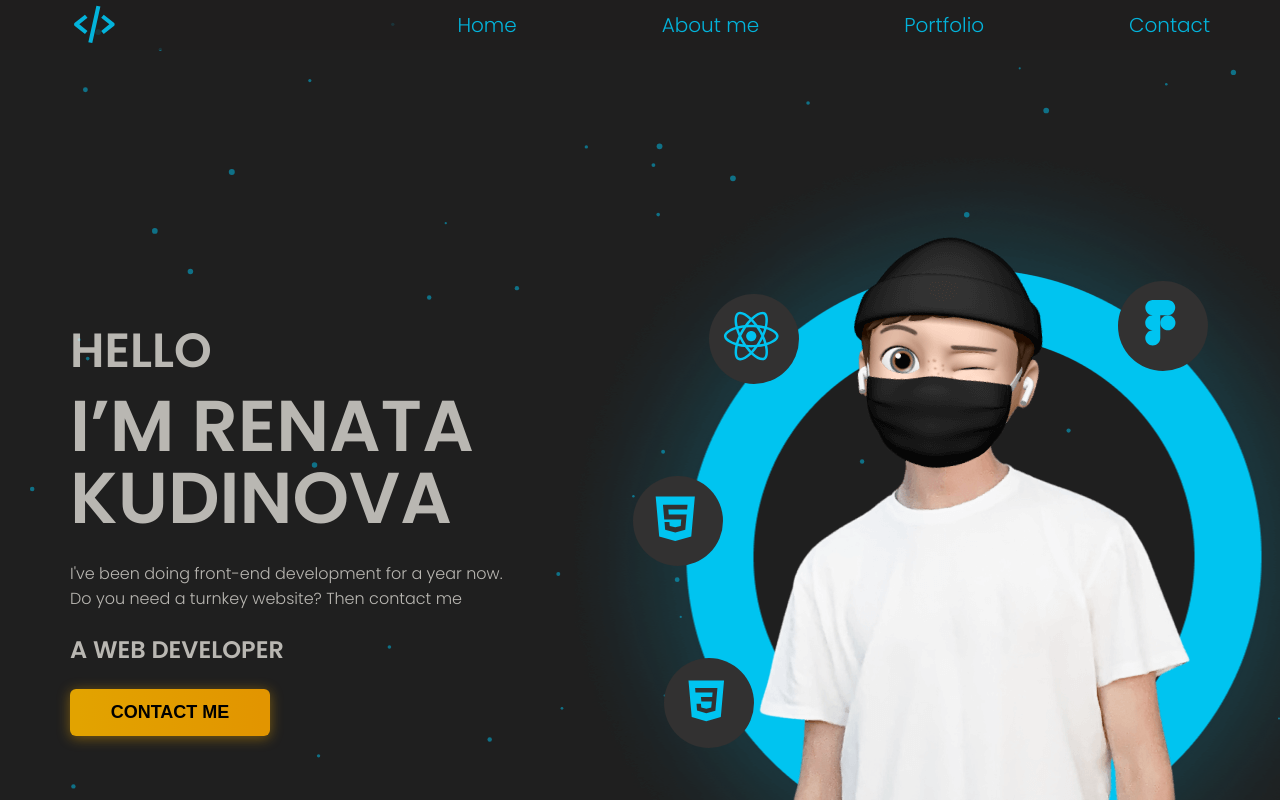
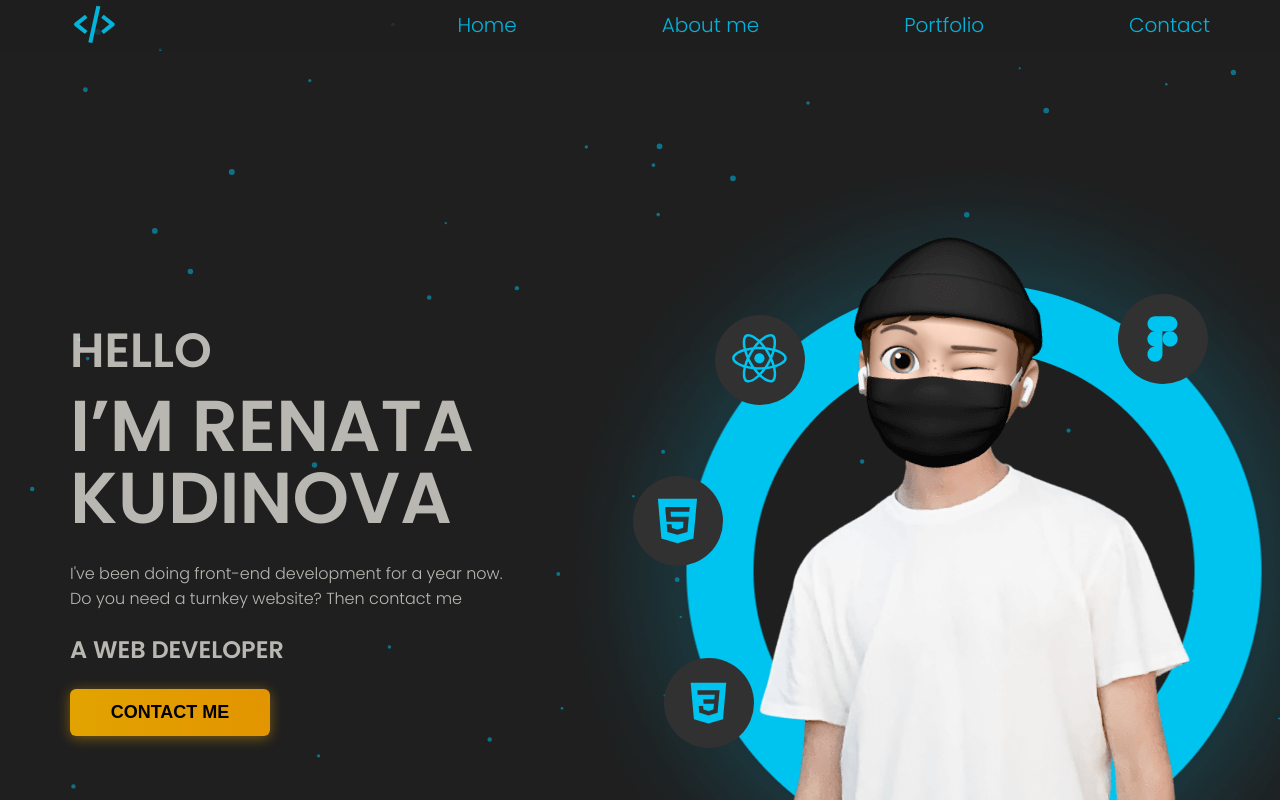
Before and after one commit to kdrenata/portfolio-project, a React (Vite) app: page / in a window 1280 px wide. Shown: the top 800 px of the page. Built offline with nearby package versions, Linux system fonts and the light colour scheme.

Commit message:
css fixed

```diff
--- a/src/components/circle/Circle.tsx
+++ b/src/components/circle/Circle.tsx
@@ -17,7 +17,7 @@ type PropsType = {
 export const Circle =(props:PropsType)=> {
     return (
         <StyledCircle {...props}>
-            <Icon iconId={props.src} width={'82'} height={'95'} viewBox={'-20 -20 150 150'}/>
+            <Icon iconId={props.src} width={'82'} height={'95'} viewBox={'-24 -24 150 150'}/>
         </StyledCircle>
     )
 }
--- a/src/layout/sections/main/Main.tsx
+++ b/src/layout/sections/main/Main.tsx
@@ -23,10 +23,10 @@ export const Main = () => {
                         <Avatar src={photo} alt=''/>
                         <MainEllipse src={ellipse} alt=''/>
 
-                        <Circle src={'reactGray'} top={'14%' } left={'8%'}/>
+                        <Circle src={'reactGray'} top={'17%' } left={'9%'}/>
                         <Circle src={'htmlGray'} top={'41%' } left={'-4%'}/>
                         <Circle src={'cssGray'} top={'68%' } left={'1%'}/>
-                        <Circle src={'figmaGray'} top={'12%' } right={'13%'}/>
+                        <Circle src={'figmaGray'} top={'14%' } right={'13%'}/>
                     </WrapperImage>
                 </FlexWrapper>
             </Container>
@@ -103,7 +103,7 @@ const Avatar = styled.img`
 const MainEllipse = styled.img`
     object-fit: cover;
     position: absolute;
-    top: 53%;
+    top: 55%;
     left: 50%;
     transform: translate(-50%, -50%);
 `
--- a/src/layout/sections/portfolio/work/Work.tsx
+++ b/src/layout/sections/portfolio/work/Work.tsx
@@ -29,7 +29,7 @@ export const Work = (props: WorkPropsType) => {
 };
 const StyledWork = styled.div`
     max-width: 970px;
-    background-color: rgb(66,65,65);
+    background-color: rgb(50,49,49);
     box-shadow: 0px 4px 6px 1px rgb(30, 30, 30);
     border-radius: 29px;
     width: 970px;
```
